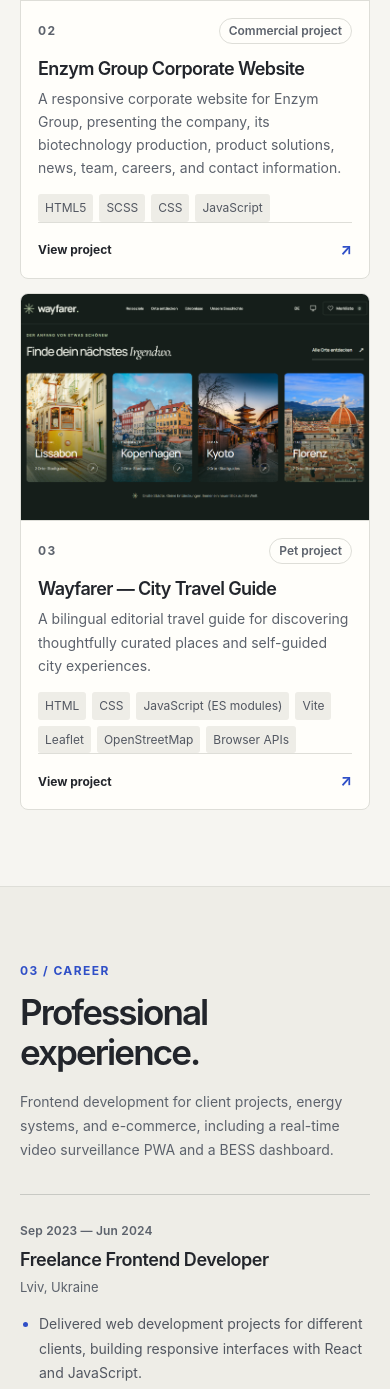
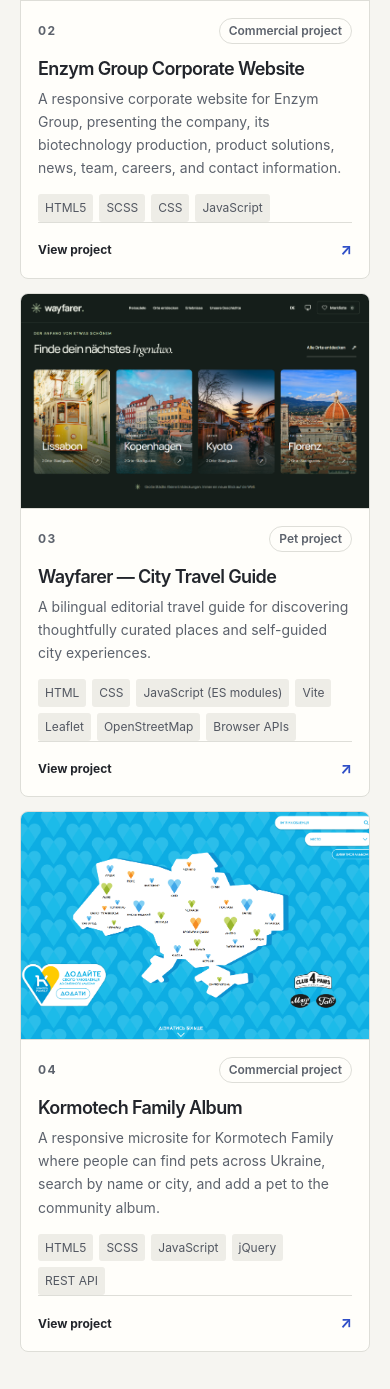
Before and after one commit to ihorhrinchenko/portfolio, a website built with Vite: page index.html in a window 390 px wide. Shown: the part 3001-4390 px from the top of the page. Built offline with nearby package versions, Linux system fonts and the light colour scheme.

Commit message:
Add Kormotech project and remove unused detail fields

```diff
--- a/css/styles.css
+++ b/css/styles.css
@@ -328,8 +328,6 @@
 .detail_list { display: grid; gap: 7px; padding-left: 19px; }
 .detail_list li::marker { color: var(--accent); }
 .detail_technology_list { margin-top: 4px; }
-.screenshot_grid { display: grid; grid-template-columns: repeat(2, minmax(0, 1fr)); gap: 12px; }
-.screenshot_image { width: 100%; height: auto; aspect-ratio: 1.55; border: 1px solid var(--border); border-radius: var(--radius); object-fit: cover; }
 .project_detail_links { display: flex; flex-wrap: wrap; grid-column: 1 / -1; gap: 11px; margin-top: 10px; }
 .link_arrow { margin-left: 3px; font-size: 15px; }
 .project_error_state { max-width: 700px; min-height: 460px; margin: 0 auto; padding-top: 70px; }
@@ -460,7 +458,6 @@
   .project_detail_body { grid-template-columns: 1fr; gap: 25px; margin-top: 34px; }
   .project_detail_links { grid-column: 1; }
   .project_detail_links .button { min-height: 45px; }
-  .screenshot_grid { gap: 8px; }
   .project_error_state { min-height: 370px; padding-top: 30px; }
 }
 
--- a/js/i18n.js
+++ b/js/i18n.js
@@ -52,15 +52,11 @@
     project_type: { pet: 'Pet project', commercial: 'Commercial project' },
     project_detail: {
       back: 'Back to projects',
-      purpose: 'Purpose',
-      problem: 'Problem',
       features: 'Main features',
       implementation: 'Technical implementation',
       technologies: 'Technologies',
-      decisions: 'Technical decisions',
       challenges: 'Challenges',
       lessons: 'Lessons learned',
-      screenshots: 'Screenshots',
       live_demo: 'Live demo',
       repository: 'GitHub repository',
       not_found_title: 'Project not found',
@@ -179,15 +175,11 @@
     project_type: { pet: 'Hobbyprojekt', commercial: 'Kommerzielles Projekt' },
     project_detail: {
       back: 'Zurück zu den Projekten',
-      purpose: 'Zweck',
-      problem: 'Ausgangslage',
       features: 'Funktionen',
       implementation: 'Technische Umsetzung',
       technologies: 'Technologien',
-      decisions: 'Technische Entscheidungen',
       challenges: 'Herausforderungen',
       lessons: 'Erkenntnisse',
-      screenshots: 'Screenshots',
       live_demo: 'Live-Demo',
       repository: 'GitHub-Repository',
       not_found_title: 'Projekt nicht gefunden',
--- a/js/projects.js
+++ b/js/projects.js
@@ -175,6 +175,55 @@
       de: "Eine Portfolio-Demo sollte echte Funktionen klar von beispielhaften Inhalten unterscheiden. Wayfarer kennzeichnet Bewertungen und Geschichten als Demoinhalte und erklärt den Umgang mit lokalem Speicher, Karte und Kontaktformular. Datenbasierte Inhalte und getrennte Übersetzungen erleichtern außerdem die Erweiterung des Guides.",
     },
   },
+  {
+    id: "kormotech",
+    name: { en: "Kormotech Family Album", de: "Kormotech-Familienalbum" },
+    description: {
+      en: "A responsive microsite for Kormotech Family where people can find pets across Ukraine, search by name or city, and add a pet to the community album.",
+      de: "Eine responsive Microsite für Kormotech Family: Hier können Nutzer Tiere in der Ukraine nach Name oder Stadt suchen und ein Tier zum Familienalbum hinzufügen.",
+    },
+    type: "commercial",
+    is_placeholder: false,
+    github_url: "",
+    live_demo_url: "https://family.kormotech.com/",
+    preview_image: new URL("../assets/images/kormotech.png", import.meta.url)
+      .href,
+    preview_alt: {
+      en: "Illustrated background used on the Kormotech Family landing page.",
+      de: "Illustration aus dem Hintergrund der Kormotech-Family-Startseite.",
+    },
+    technologies: ["HTML5", "SCSS", "JavaScript", "jQuery", "REST API"],
+    features: {
+      en: [
+        "Interactive map of Ukraine with selectable city markers",
+        "Pet search by name or city, with city autocomplete",
+        "Pet submission form with contact details, story, photo previews, and avatar selection",
+        "Pet album cards with profile details, photo gallery, and social sharing",
+        "Support contact form with validation and feedback",
+        "Responsive layouts for desktop and mobile",
+      ],
+      de: [
+        "Interaktive Karte der Ukraine mit auswählbaren Städten",
+        "Tiersuche nach Name oder Stadt mit Autovervollständigung",
+        "Formular zum Hinzufügen eines Tieres mit Kontaktdaten, Geschichte, Fotovorschau und Avatar-Auswahl",
+        "Tierkarten mit Profilangaben, Fotogalerie und Teilen-Funktion",
+        "Kontaktformular für den Support mit Validierung und Rückmeldung",
+        "Responsive Layouts für Desktop und Mobilgeräte",
+      ],
+    },
+    implementation_details: {
+      en: "Built as a responsive two-page frontend with HTML, SCSS, and vanilla JavaScript. The homepage queries Kormotech’s REST API for city and pet search. jQuery Form handles pet submissions and support requests; the album UI displays pet cards, profile details, photo galleries, and social sharing links.",
+      de: "Umgesetzt als responsives Frontend mit zwei Seiten, HTML, SCSS und Vanilla JavaScript. Die Startseite nutzt die REST-API von Kormotech für die Stadt- und Tiersuche. jQuery Form verarbeitet Tieranmeldungen und Supportanfragen; das Album zeigt Tierkarten, Profildetails, Fotogalerien und Links zum Teilen.",
+    },
+    challenges: {
+      en: "Keeping city autocomplete, map selection, and API-backed search in sync while supporting mobile layouts. The submission form also needed to handle multiple photo uploads, avatar selection, and input validation.",
+      de: "Städte-Autovervollständigung, Kartenauswahl und API-Suche aufeinander abzustimmen und zugleich mobile Layouts zu unterstützen. Das Anmeldeformular musste außerdem mehrere Foto-Uploads, die Avatar-Auswahl und die Eingabeprüfung ermöglichen.",
+    },
+    lessons_learned: {
+      en: "The project provided practical experience connecting a frontend to a REST API, managing search and form states, and building responsive interfaces with interactive maps and image uploads.",
+      de: "Das Projekt vermittelte praktische Erfahrung mit der Anbindung eines Frontends an eine REST-API, der Verwaltung von Such- und Formularzuständen sowie responsiven Oberflächen mit interaktiven Karten und Bild-Uploads.",
+    },
+  },
 ];
 
 export function get_project(project_id) {
```
Also changed, not shown: js/project_details.js (+0 -23 lines), assets/images/kormotech.png (added).
